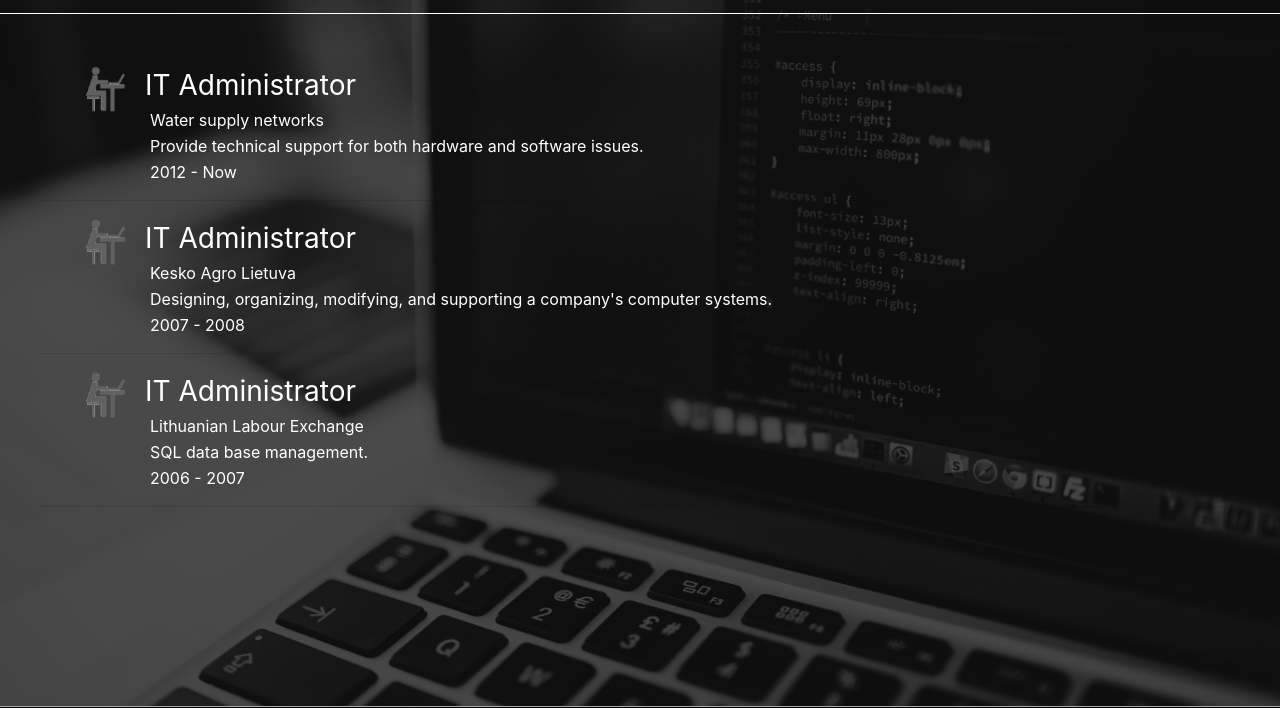
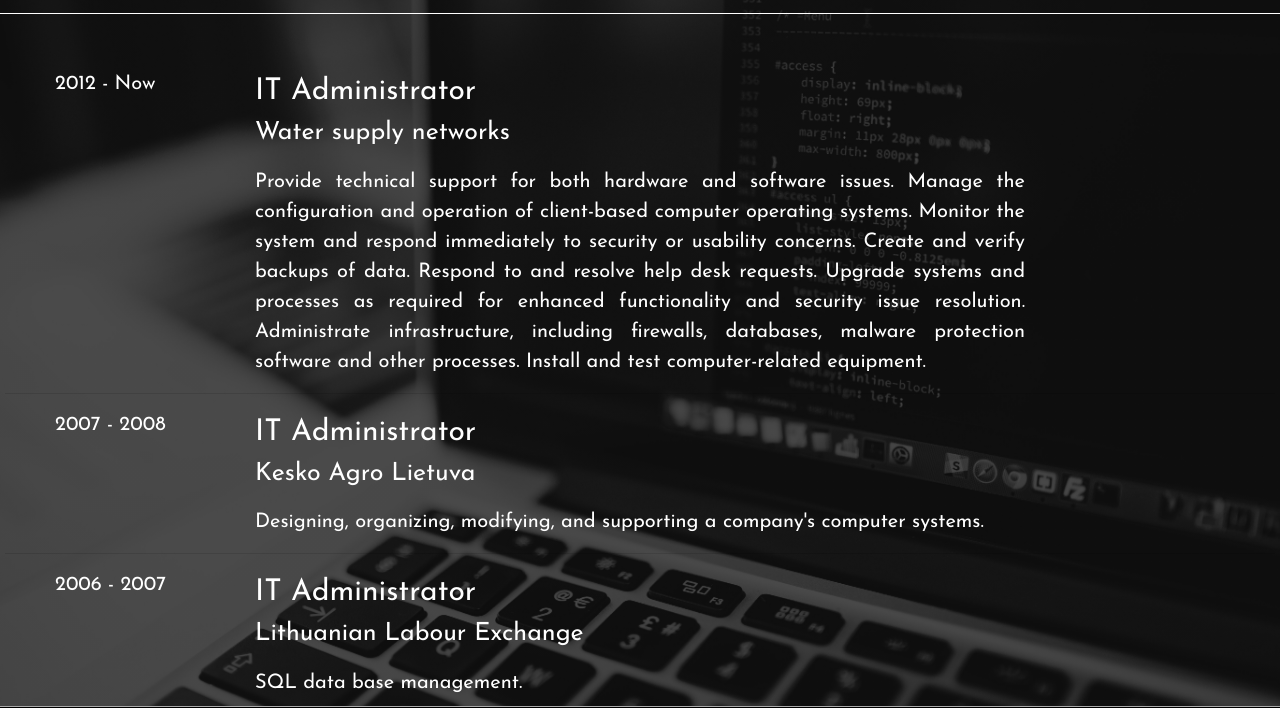
Before and after one commit to Aurimasin/about-app, a React app: page /work in a window 1280 px wide. Shown: the part 59-767 px from the top of the page. Built offline with nearby package versions, Linux system fonts and the light colour scheme; a script that the page names is missing.

Commit message:
Added workPage style

```diff
--- a/src/app/Actions/api.js
+++ b/src/app/Actions/api.js
@@ -30,7 +30,14 @@ const api = {
         id1: {
             user: "IT Administrator",
             company: "Water supply networks",
-            description:"Provide technical support for both hardware and software issues.",
+            description:"Provide technical support for both hardware and software issues.\n" +
+            "Manage the configuration and operation of client-based computer operating systems.\n" +
+            "Monitor the system and respond immediately to security or usability concerns.\n" +
+            "Create and verify backups of data.\n" +
+            "Respond to and resolve help desk requests.\n" +
+            "Upgrade systems and processes as required for enhanced functionality and security issue resolution.\n" +
+            "Administrate infrastructure, including firewalls, databases, malware protection software and other processes.\n" +
+            "Install and test computer-related equipment.",
             year: '2012 - Now'
         },
         id2: {
--- a/src/app/Modules/Work/Components/View.js
+++ b/src/app/Modules/Work/Components/View.js
@@ -1,18 +1,19 @@
 import React from 'react';
 import _ from 'lodash';
-import img from "../../../../assets/img/work.png";
 
-
-export default ({ list, children }) => (
+export default ({list, children}) => (
     <ul className='list'>
         {_.map(list, (item, idx) => (
             <li key={idx}>
-                <ul className='list-item'>
-                    <img className="img" src={img} alt="Work"></img>
-                    <li className='title'>{item.user}</li>
-                    <li className='content'>{item.company}</li>
-                    <li className='content'>{item.description}</li>
-                    <li className='content'>{item.year}</li>
+                <ul className='list-item row'>
+                    <div className="col-md-2">
+                        {item.year}
+                    </div>
+                    <div className=" col-md-8">
+                        <li className='title'>{item.user}</li>
+                        <li className='company'>{item.company}</li>
+                        <li className='content'>{item.description}</li>
+                    </div>
                 </ul>
                 {children}
             </li>
--- a/src/assets/style/components/_lists.scss
+++ b/src/assets/style/components/_lists.scss
@@ -1,36 +1,25 @@
 .list {
+  padding: 5px;
+  list-style-type: none;
+  margin-top: 50px;
+}
+.list-item{
+  font-family: 'Josefin Sans', sans-serif;
+  font-size: 20px;
+  max-width: 1200px;
+  margin-left: auto;
+  margin-right: auto;
+  padding: 0;
   list-style-type: none;
 }
-
-.img {
-  max-width: 50px;
-  margin-top: 50px;
+.title {
+  font-size: 30px;
 }
-
-.list{
-  list-style-type: none;
+.company {
+  font-size: 25px;
+}
+.content {
+  margin-top: 15px;
   color: white;
-  margin-top: 50px;
+  text-align: justify;
 }
-
-.img {
-  margin-top: 0px;
-  margin-right: 15px;
-  display: block;
-  float: left;
-}
-
-.title{
-  list-style-type: none;
-  font-size: 28px;
-  margin-bottom: 1px;
-}
-
-.content {
-  color: white;
-  margin-left: 70px;
-  margin-top: 2px;
-  margin-bottom: 2px;
-  display: block;
-
-}
```
Also changed, not shown: src/assets/style/App.css.
